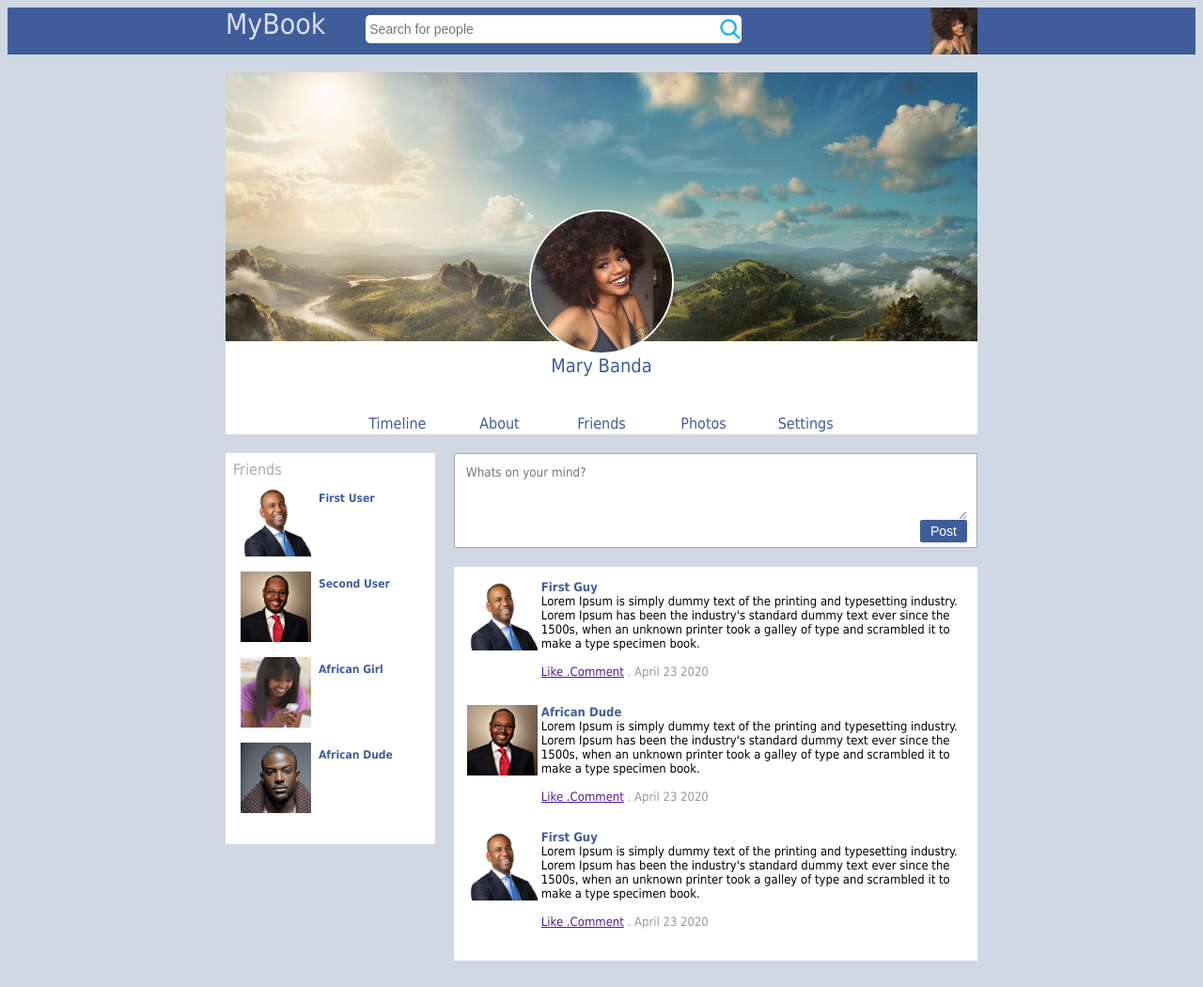
After one commit to Bazil21/MyBook, a PHP site: page /profile.php in a window 1280 px wide. The commit adds this page. Shown: the whole page at 94% size. Run offline with PHP 8.4, Linux system fonts and the light colour scheme.

Commit message:
today practice

```diff
--- a/index.html
+++ b/Login.php
@@ -1,6 +1,6 @@
 <html>
     <head>
-        <title>MyBook</title>
+        <title>MyBook | Log in</title>
     </head>
     <style>
         #bar{
--- /dev/null
+++ b/profile.php
@@ -0,0 +1,202 @@
+<html>
+    <head>
+    <title>Profile | MyBook</title>
+    </head>
+    <style>
+    	#blue_bar{
+    		height: 50px;
+    		background-color: #405d9b;
+    		color: #d9dfeb;
+    	}
+    	#search_box{
+    		width: 400px;
+    		height: 30px;
+    		border-radius: 5px;
+    		border: none;
+    		padding: 4px;
+    		font-size: 14px;
+    		background-image: url(search.png);
+    		background-repeat: no-repeat;
+    		background-position: right;
+    	}
+    	#profile_pics{
+    		width: 150px;
+    		margin-top: -140px;
+    		border-radius: 50%;
+    		border: solid 2px white;
+    	}
+    	#menu_buttons{
+    		width: 100px;
+    		display: inline-block;
+    		margin: 2px;
+    	}
+    	#friends_img{
+    		width: 75px;
+    		float: left;
+    		margin: 8px;
+    	}
+
+    	#friends_bar{
+    		background-color: white;
+    		min-height: 400px;
+    		margin-top: 20px;
+    		color: #aaa;
+    		padding: 8px;
+    	}
+    	#friends{
+    		clear: both;
+    		font-size: 12px;
+    		font-weight: bold;
+    		color: #405d9b;
+    	}
+    	textarea{
+    		width: 100%;
+    		height:60px;
+    		border: none;
+    		font-family: tahoma;
+    		font-size: 14px:
+    	}
+    	#post_button{
+    		float: right;
+    		background-color:#405d9b;
+    		border: none;
+    		color: white;
+    		padding: 4px;
+    		font-size: 14px;
+    		border-radius: 2px;
+    		width: 50px;
+    	}
+    	#post_bar{
+    		margin-top: 20px;
+    		background-color: white;
+    		padding: 10px;
+    	}
+    	#post{
+    		padding: 4px;
+    		font-size: 13px;
+    		display: flex;
+    		margin-bottom: 20px;
+    	}
+    </style>
+
+    <body style="font-family: tahoma; background-color: #d0d8e4;">
+
+    	<!-- top bar -->
+    <div id="blue_bar">
+ 		<div style="width: 800px; margin: auto; font-size: 30px;">
+ 			MyBook &nbsp &nbsp <input type="text" id="search_box" placeholder="Search for people">
+ 			<img src="selfie.jpg" style="width: 50px; float: right;">
+ 		</div>
+    </div>
+
+    <!-- cover area -->
+    <br>
+    <div style="width: 800px; margin: auto; min-height: 400px;">
+
+    	<div style="background-color: white; text-align: center; color: #405d9b;">
+    		<img src="mountain.jpg" width="100%">
+    		<img id="profile_pics" src="selfie.jpg"><br>
+    			<div style="font-size: 20px;">Mary Banda</div>
+    		<br><br>
+
+    		<div id="menu_buttons">Timeline</div>
+		    <div id="menu_buttons">About</div>
+		    <div id="menu_buttons">Friends</div>
+		    <div id="menu_buttons">Photos</div>
+		    <div id="menu_buttons">Settings</div>
+    	</div>
+
+    	<!-- below cover area -->
+    		<div style="display: flex;">
+
+    			<!-- friends area -->
+	    		<div style="min-height: 400px; flex: 1;">
+	    			<div id="friends_bar">
+	    				Friends<br>
+
+		    			<div id="friends">
+		    				<img id="friends_img" src="user1.jpg"><br>
+		    				First User
+		    			</div>
+
+		    			<div id="friends">
+		    				<img id="friends_img" src="user2.jpg"><br>
+		    				Second User
+		    			</div>
+
+		    			<div id="friends">
+		    				<img id="friends_img" src="user3.jpg"><br>
+		    				African Girl
+		    			</div>
+
+		    			<div id="friends">
+		    				<img id="friends_img" src="user4.jpg"><br>
+		    				African Dude
+		    			</div>
+	    			</div>
+	    		</div>
+	    		<!-- post area -->
+	    		<div style=";flex:2.5;padding:20px;padding-right:0px;">
+	    			<div style="border: solid thin #aaa; padding:10px; background-color: white;">
+	    				<textarea placeholder="Whats on your mind?"></textarea>
+	    				<input type="submit" id="post_button" value="Post">
+	    				<br><br>
+	    			</div>
+	    			<!-- post -->
+		    			<div id="post_bar">
+
+		    				<!-- Post 1 -->
+		    				<div id="post">
+		    					<div>
+		    						<img src="user1.jpg" style="width: 75px; margin-right: 4px;">
+		    					</div>
+		    					<div>
+		    						<div  style="font-weight: bold;color:#405d9b ">First Guy</div>
+		    						Lorem Ipsum is simply dummy text of the printing and typesetting industry. Lorem Ipsum has been the industry's standard dummy text ever since the 1500s, when an unknown printer took a galley of type and scrambled it to make a type specimen book.
+		    						<br><br>
+		    						<a href="">Like </a>	<a href="">.Comment</a>	<span style="color: #999;">. April 23 2020</span>
+		    					</div>
+
+		    				</div>
+
+		    				<!-- Post 2 -->
+		    				<div id="post">
+		    					<div>
+		    						<img src="user2.jpg" style="width: 75px; margin-right: 4px;">
+		    					</div>
+		    					<div>
+		    						<div  style="font-weight: bold;color:#405d9b ">African Dude</div>
+		    						Lorem Ipsum is simply dummy text of the printing and typesetting industry. Lorem Ipsum has been the industry's standard dummy text ever since the 1500s, when an unknown printer took a galley of type and scrambled it to make a type specimen book.
+		    						<br><br>
+		    						<a href="">Like </a>	<a href="">.Comment</a>	<span style="color: #999;">. April 23 2020</span>
+		    					</div>
+
+		    				</div>
+
+		    				<!-- Post 3 -->
+		    				<div id="post">
+		    					<div>
+		    						<img src="user1.jpg" style="width: 75px; margin-right: 4px;">
+		    					</div>
+		    					<div>
+		    						<div  style="font-weight: bold;color:#405d9b ">First Guy</div>
+		    						Lorem Ipsum is simply dummy text of the printing and typesetting industry. Lorem Ipsum has been the industry's standard dummy text ever since the 1500s, when an unknown printer took a galley of type and scrambled it to make a type specimen book.
+		    						<br><br>
+		    						<a href="">Like </a>	<a href="">.Comment</a>	<span style="color: #999;">. April 23 2020</span>
+		    					</div>
+
+		    				</div>
+		    			</div>
+
+	    		</div>
+    		</div>
+
+
+
+    </div>
+
+
+
+    </body>
+
+</html>
```
Also changed, not shown: Classess/connect.php (added, +54 -0 lines), Classess/signup.php (added, +64 -0 lines), connect.php (added, +45 -0 lines), demophp.php (added, +78 -0 lines), signup.php (added, +110 -0 lines), timeline.php (added, +156 -0 lines), mountain.jpg (added), search.png (added), selfie.jpg (added), user1.jpg (added), user2.jpg (added), user3.jpg (added), user4.jpg (added).
